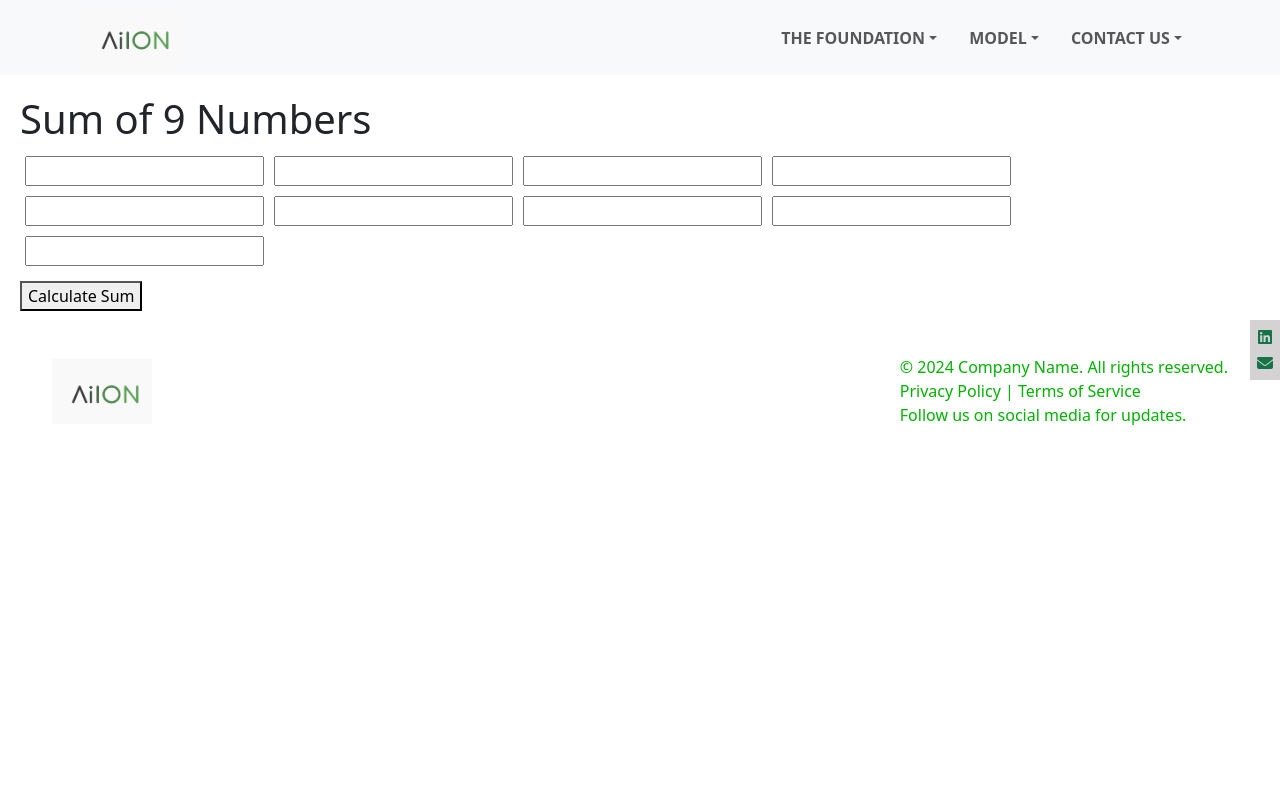
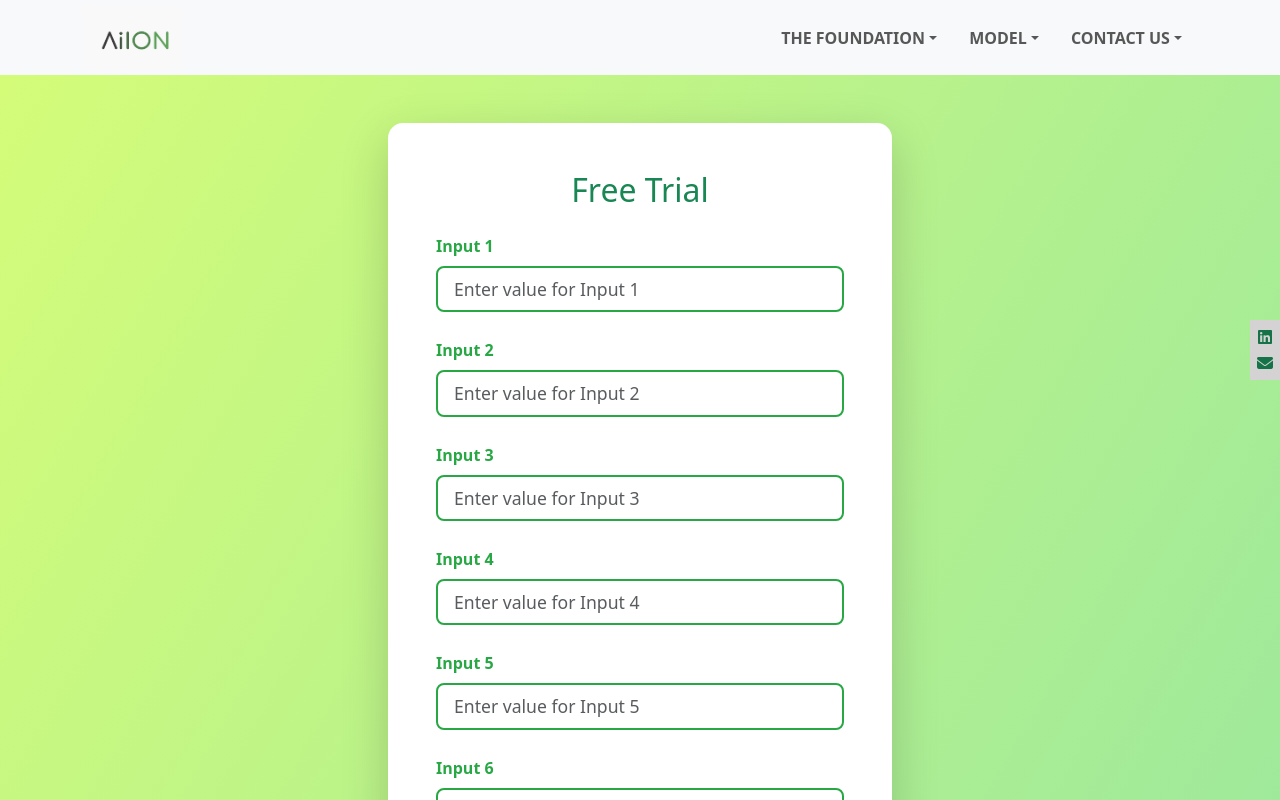
Before and after one commit to Mohabyoussef09/aiion, a React (Vite) app in the folder aiion-project/: page /single in a window 1280 px wide. Shown: the top 800 px of the page. Built offline with nearby package versions, Linux system fonts and the light colour scheme.

Commit message:
display sum done

```diff
--- a/aiion-project/src/Components/Footer/Footer.jsx
+++ b/aiion-project/src/Components/Footer/Footer.jsx
@@ -6,7 +6,7 @@ function Footer() {
   return (
     <>
       <footer className="footer-container py-4">
-        <div className="container footer-content d-flex flex-column flex-md-row justify-content-between align-items-center">
+        <div className="footer-content d-flex flex-column flex-md-row justify-content-between align-items-center">
           <div className="footer-logo mb-3 mb-md-0">
             <img
               src={footerImg}
--- a/aiion-project/src/Components/Header/Header.jsx
+++ b/aiion-project/src/Components/Header/Header.jsx
@@ -4,7 +4,7 @@ import img from "../../assets/images/circle-bin.avif";
 function Header() {
   return (
     <>
-      {/* <div className="header">
+      <div className="header">
         <div className="container">
           <div className="row">
             <div className="col-md-6 d-flex flex-column justify-content-center text-section">
@@ -28,10 +28,10 @@ function Header() {
             </div>
           </div>
         </div>
-      </div> */}
+      </div>
 
 
-<div className="header">
+{/* <div className="header">
   <div className="container">
     <div className="row">
       <div className="col-md-7 d-flex flex-column justify-content-center text-section">
@@ -47,15 +47,15 @@ function Header() {
         </p>
       </div>
       <div className="col-md-5 d-flex justify-content-center align-items-center circle-image-wrapper">
-        {/* <img
+        <img
           src={img}
           className="circle-image img-fluid animated-image"
           alt="Animated Image"
-        /> */}
+        />
       </div>
     </div>
   </div>
-</div>
+</div> */}
 
     </>
   );
--- a/aiion-project/src/Components/Layout/Layout.jsx
+++ b/aiion-project/src/Components/Layout/Layout.jsx
@@ -1,26 +1,24 @@
 /* eslint-disable no-unused-vars */
-import React from 'react';
-import Navbar from './../Navbar/Navbar';
-import Footer from './../Footer/Footer';
-import { Outlet } from 'react-router-dom';
+import React from "react";
+import Navbar from "./../Navbar/Navbar";
+import Footer from "./../Footer/Footer";
+import { Outlet } from "react-router-dom";
 
-import SideBar from './../SideBar/SideBar';
-import Button from '../Button/Button';
-
-
+import SideBar from "./../SideBar/SideBar";
 
 function Layout() {
-    return (
-        <>
-        <Navbar/>
+  return (
+    <>
+      <div className="parent">
+        <Navbar />
+        <SideBar />
 
-        <SideBar/>
+        <Outlet />
 
-        <Outlet/>
-
-        <Footer/>
-        </>
-    );
+        <Footer />
+      </div>
+    </>
+  );
 }
 
 export default Layout;
--- a/aiion-project/src/Components/SingleInput/SingleInput.jsx
+++ b/aiion-project/src/Components/SingleInput/SingleInput.jsx
@@ -5,20 +5,18 @@
 // import axios from "axios";
 
 // function SingleInput() {
-//   const [sum, setSum] = useState(null);
-//   const [error, setError] = useState('');
+
 //   function handleSingleInputs(values) {
 //     console.log(values);
 
 //     axios
-//       .post(api, values)
+//       .post('', values)
 //       .then((res) => {
-//         setSum(response.data.sum);
-//         setError('');
+//         console.log(res);
+
 //   })
 //       .catch((err) => {
 //         console.log(err);
-//         setSum(null);
 
 //       });
 //   }
@@ -149,7 +147,7 @@
 //                     type="text"
 //                     className="form-control form-control-lg"
 //                     id="input8"
-//                     placeholder={`Enter value for Input 9`}
+//                     placeholder={`Enter value for Input 8`}
 //                   />
 //                   <label htmlFor="input9" className="form-label">
 //                     Input 9
@@ -169,11 +167,6 @@
 //                   Predict
 //                 </button>
 //               </form>
-//               {result !== null && (
-//                 <div className="mt-4">
-//                   <h3 className="text-center">Sum: {result}</h3>
-//                 </div>
-//               )}
 
 
 //             </div>
@@ -187,59 +180,161 @@
 // export default SingleInput;
 
 
+// import React from "react";
+// import { useFormik } from "formik";
+// import axios from "axios";
 
-import React, { useState } from 'react';
-import axios from 'axios';
+// function SingleInput() {
 
-function App() {
-    const [numbers, setNumbers] = useState(Array(9).fill(''));
+//   function handleSingleInputs(values) {
+//     console.log(values);
+
+//     axios
+//       .post('YOUR_API_ENDPOINT', values) // Replace 'YOUR_API_ENDPOINT' with the actual endpoint
+//       .then((res) => {
+//         console.log(res);
+//         // Handle success, maybe show a success message or redirect
+//       })
+//       .catch((err) => {
+//         console.log(err);
+//         // Handle error, maybe show an error message
+//       });
+//   }
+
+//   const formik = useFormik({
+//     initialValues: {
+//       a: "",
+//       b: "",
+//       c: "",
+//       d: "",
+//       e: "",
+//       f: "",
+//       g: "",
+//       h: "",
+//       i: "",
+//     },
+//     onSubmit: handleSingleInputs,
+//   });
+
+//   return (
+//     <>
+//       <div className="form">
+//         <div className="container p-5">
+//           <div className="card shadow-lg">
+//             <div className="card-body p-5">
+//               <h2 className="text-center mb-4 text-success">Free Trial</h2>
+//               <form onSubmit={formik.handleSubmit} className="row g-3">
+//                 {["a", "b", "c", "d", "e", "f", "g", "h", "i"].map((inputName, index) => (
+//                   <div key={inputName} className="form-group">
+//                     <label htmlFor={`input${index + 1}`} className="form-label">
+//                       {`Input ${index + 1}`}
+//                     </label>
+//                     <input
+//                       onBlur={formik.handleBlur}
+//                       onChange={formik.handleChange}
+//                       value={formik.values[inputName]}
+//                       name={inputName}
+//                       type="text"
+//                       className="form-control form-control-lg"
+//                       id={`input${index + 1}`}
+//                       placeholder={`Enter value for Input ${index + 1}`}
+//                     />
+//                   </div>
+//                 ))}
+//                 <button type="submit" className="btn btn-success btn-lg w-100">
+//                   Predict
+//                 </button>
+//               </form>
+//             </div>
+//           </div>
+//         </div>
+//       </div>
+//     </>
+//   );
+// }
+
+// export default SingleInput;
+
+
+
+import React, { useState } from "react";
+import { useFormik } from "formik";
+import axios from "axios";
+
+function SingleInput() {
+
     const [sum, setSum] = useState(null);
-    const [error, setError] = useState('');
 
-    const handleChange = (index, value) => {
-        const updatedNumbers = [...numbers];
-        updatedNumbers[index] = value;
-        setNumbers(updatedNumbers);
-    };
+  function handleSingleInputs(values) {
+    console.log(values);
 
-    const handleSubmit = async (e) => {
-        e.preventDefault();
+    axios
+      .post('http://localhost:3000/sum', values)
+      .then((res) => {
+        console.log(res.data);
+        setSum(res.data.sum);
+      })
+      .catch((err) => {
+        console.log(err);
+      });
+  }
 
-        const numArray = numbers.map(num => Number(num));
-
-        try {
-            const response = await axios.post('http://localhost:5000/api/sum', {
-                numbers: numArray,
+  const formik = useFormik({
+    initialValues: {
+      a: "",
+      b: "",
+      c: "",
+      d: "",
+      e: "",
+      f: "",
+      g: "",
+      h: "",
+      i: "",
+    },
+    onSubmit: handleSingleInputs,
   });
-            setSum(response.data.sum);
-            setError('');
-        } catch (error) {
-            setError('There was an error calculating the sum. Please try again.');
-            setSum(null);
-        }
-    };
 
   return (
-        <div style={{ padding: '20px' }}>
-            <h1>Sum of 9 Numbers</h1>
-            <form onSubmit={handleSubmit}>
-                {numbers.map((num, index) => (
+    <>
+      <div className="form">
+        <div className="container p-5">
+          <div className="card shadow-lg">
+            <div className="card-body p-5">
+              <h2 className="text-center mb-4 text-success">Free Trial</h2>
+              <form onSubmit={formik.handleSubmit} className="row g-3">
+                {["a", "b", "c", "d", "e", "f", "g", "h", "i"].map((inputName, index) => (
+                  <div key={inputName} className="form-group">
+                    <label htmlFor={`input${index + 1}`} className="form-label">
+                      {`Input ${index + 1}`}
+                    </label>
                     <input
-                        key={index}
-                        type="number"
-                        value={num}
-                        onChange={(e) => handleChange(index, e.target.value)}
-                        required
-                        style={{ margin: '5px' }}
+                      onBlur={formik.handleBlur}
+                      onChange={formik.handleChange}
+                      value={formik.values[inputName]}
+                      name={inputName}
+                      type="text"
+                      className="form-control form-control-lg"
+                      id={`input${index + 1}`}
+                      placeholder={`Enter value for Input ${index + 1}`}
                     />
+                  </div>
                 ))}
-                <br />
-                <button type="submit" style={{ marginTop: '10px' }}>Calculate Sum</button>
+                <button type="submit" className="btn btn-success btn-lg w-100">
+                  Predict
+                </button>
               </form>
-            {sum !== null && <h2>Sum: {sum}</h2>}
-            {error && <p style={{ color: 'red' }}>{error}</p>}
+
+              {sum !== null && (
+                <div className="mt-4">
+                  <h3 className="text-center">Sum: {sum}</h3>
                 </div>
+              )}
+            </div>
+          </div>
+        </div>
+      </div>
+    </>
   );
 }
 
-export default App;
+export default SingleInput;
--- a/aiion-project/src/index.css
+++ b/aiion-project/src/index.css
@@ -339,3 +339,13 @@
   color: #388e3c;
   font-weight: bold;
 }
+
+/* =================================================== */
+
+
+.parent{
+  min-height: 100vh;
+  display: flex;
+  flex-direction: column;
+  justify-content: space-between;
+}
```
Also changed, not shown: 1 other file (tests, documents, lock files or other folders). Lines whose indentation alone changed are shown as unchanged.
